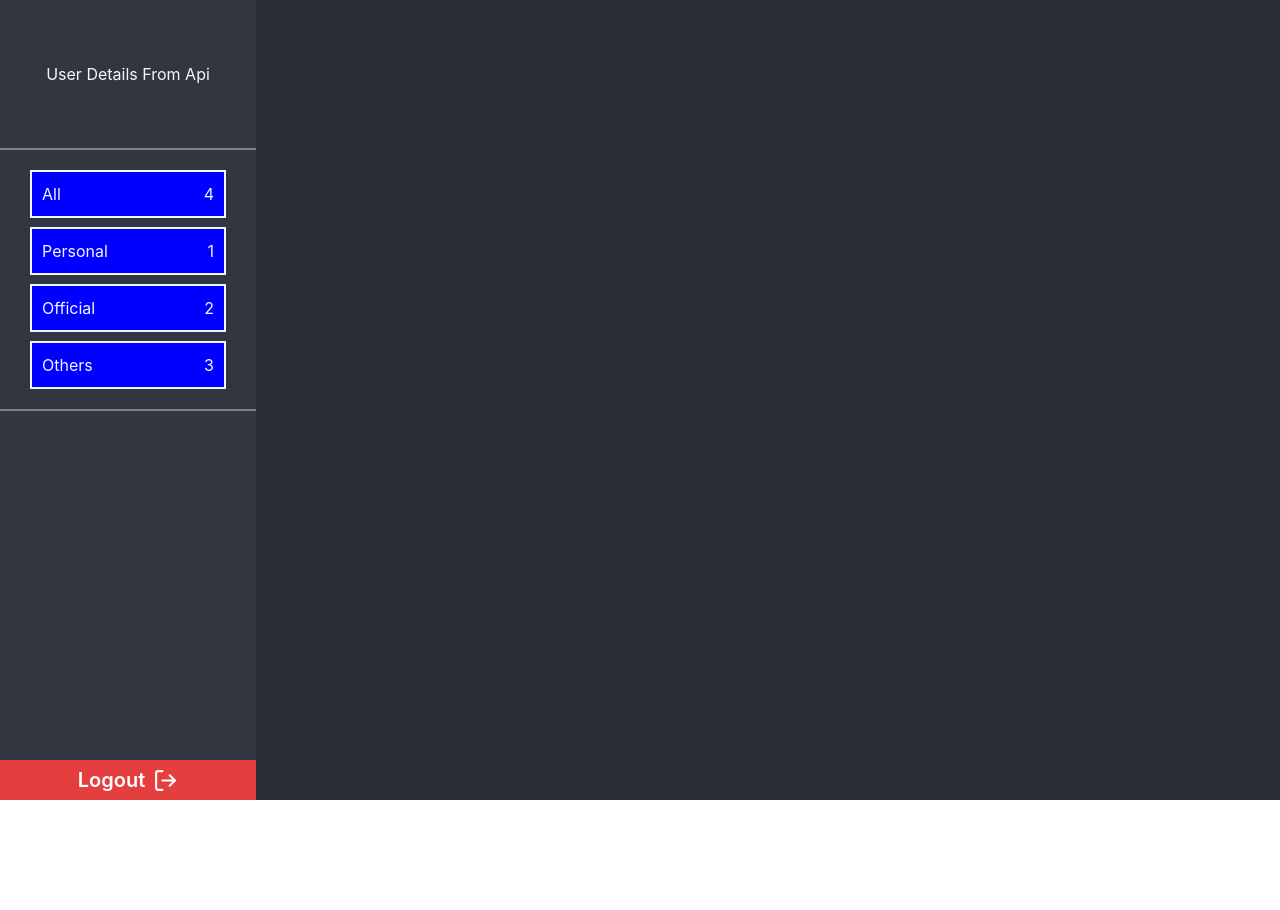
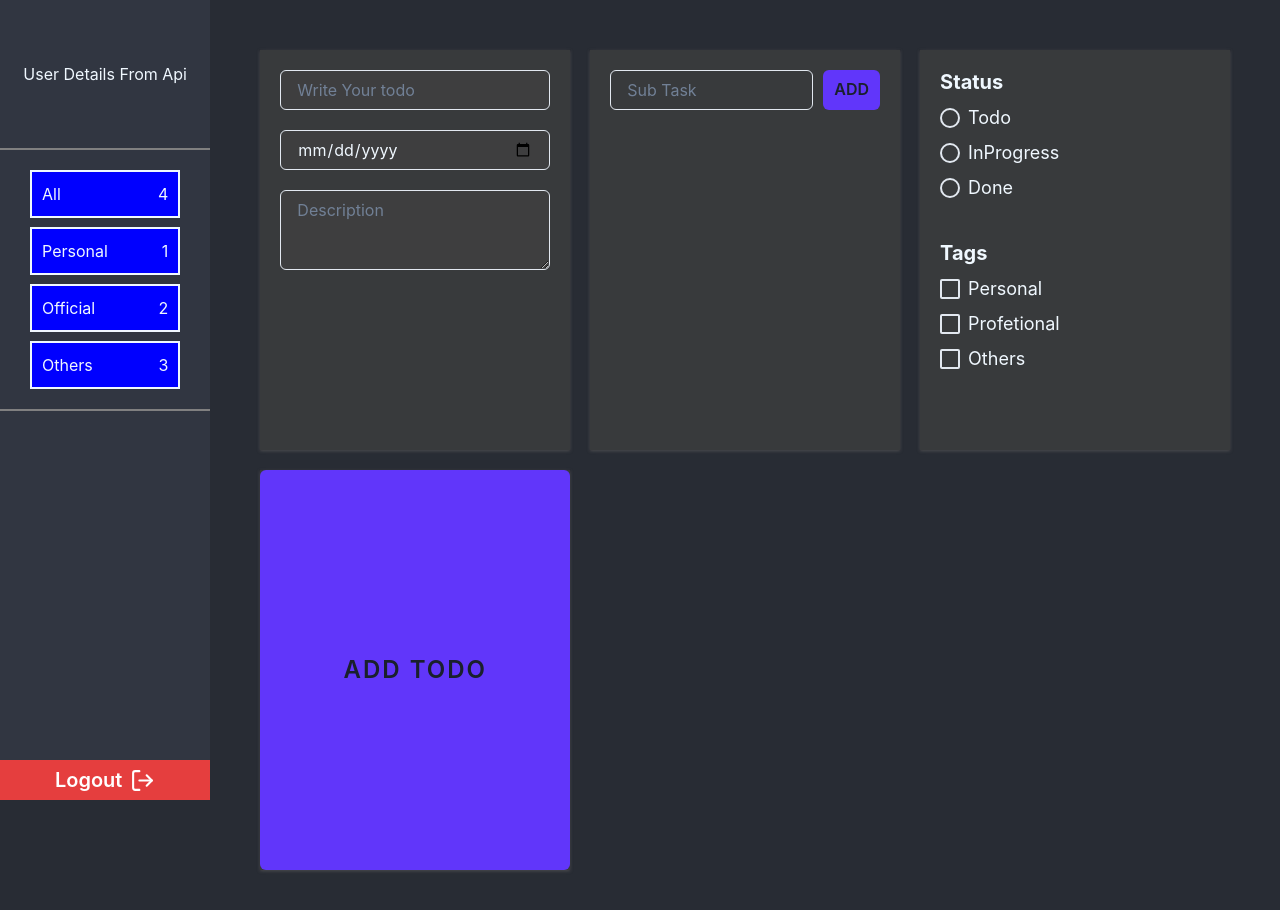
Before and after one commit to sarkarsubho/FullStackTodo, a React (Create React App) app: page / in a window 1280 px wide. Shown: the top 910 px of the page. Before the commit the page ends 800 px from the top, so only its background shows below. Built offline with nearby package versions, Linux system fonts and the light colour scheme.

Commit message:
creating create todo page

```diff
--- /dev/null
+++ b/db.json
@@ -0,0 +1,32 @@
+{
+  "users": [],
+  "todos": [
+    {
+      "title": "testing",
+      "description": "it is all about testing",
+      "subTasks": [
+        {
+          "id": "d20e508d-263a-4b5a-939f-19525216e24f",
+          "title": "subtask1",
+          "status": true
+        },
+        {
+          "id": "4eded36d-4508-4936-8496-48465f4df188",
+          "title": "subtask 2",
+          "status": true
+        }
+      ],
+      "status": "done",
+      "tags": {
+        "Official": true,
+        "Personal": true,
+        "Others": true,
+        "official": true
+      },
+      "date": "2022-05-28",
+      "id": 3,
+      "username": "subho@gmail.com"
+    }
+  ]
+
+}
--- a/package.json
+++ b/package.json
@@ -19,9 +19,11 @@
     "react-scripts": "5.0.1",
     "redux": "^4.2.0",
     "redux-thunk": "^2.4.1",
+    "uuid": "^9.0.0",
     "web-vitals": "^2.1.4"
   },
   "scripts": {
+    "server": "json-server db.json --watch --port 8080",
     "start": "react-scripts start",
     "build": "react-scripts build",
     "test": "react-scripts test",
--- a/src/App.css
+++ b/src/App.css
@@ -3,6 +3,7 @@
    background-color: #282c34;
    min-height: 100vh;
    color: aliceblue;
+   display: flex;
 }
 
 .App-logo {
--- a/src/App.js
+++ b/src/App.js
@@ -1,12 +1,14 @@
-import logo from './logo.svg';
+
 import './App.css';
 import { Sidebar } from './components/Sidebar';
+import { CreateTodo } from './pages/CreateTodo';
 
 function App() {
   return (
     <div className="App">
 
         <Sidebar></Sidebar>
+        <CreateTodo></CreateTodo>
 
 
     </div>
--- a/src/components/Sidebar.jsx
+++ b/src/components/Sidebar.jsx
@@ -10,6 +10,7 @@ export const Sidebar = () => {
       height={"100vh"}
       justifyContent={"space-between"}
       bg={"#313641"}
+      position=""
     >
       <Flex direction={"column"} textAlign="center">
         <Box
--- /dev/null
+++ b/src/components/createTodo/description.module.css
@@ -0,0 +1,19 @@
+.main{
+    width: 350px;
+    height: 500px;
+    border: 1px solid red;
+    display: flex;
+    flex-direction: column;
+    color: gray;
+    gap: 20px;
+    padding: 20px;
+    border-radius: 5px;
+
+}
+
+.main input,textarea{
+    background: local;
+    border: 1px solid gray;
+    padding: 10px;
+
+}
--- a/src/pages/CreateTodo.jsx
+++ b/src/pages/CreateTodo.jsx
@@ -1,5 +1,163 @@
-import React from "react";
+import {
+  Box,
+  Input,
+  Button,
+  Checkbox,
+  Flex,
+  Heading,
+  Radio,
+  RadioGroup,
+  Stack,
+  Textarea,
+} from "@chakra-ui/react";
+import React, { useState } from "react";
+import { useReducer } from "react";
+import styles from "./createtodo.module.css";
+
+const initialState = {
+  title: "",
+  description: "",
+  date: "",
+  subTasks: [],
+  status: "todo",
+  tags: { Official: false, Personal: false, Others: false },
+};
+
+const types = {
+  SET_TITLE: "SET_tITLE",
+  SET_DECRIPTION: "SET_DECRIPTION",
+  SET_DATE: "SET_DATE",
+  SET_SUBTASK: "SET_SUBTASK",
+  UPDATE_SUBTASK: "UPDATE_SUBTASK",
+  TOGGLE_SUBTASK: "TOGGLE_SUBTASK",
+  SET_STATUS: "SET_STATUS",
+  SET_TAGS: "SET_TAGS",
+  RESET: "RESET",
+};
+
+const reducer = (state, { type, payload }) => {
+  switch (type) {
+    case types.SET_TITLE:
+      return { ...state, title: payload };
+    default:
+      throw new Error("Action is not Proper.Provide a proper action");
+  }
+};
 
 export const CreateTodo = () => {
-  return <div>CreateTodo</div>;
+  const [state, dispatchState] = useReducer(reducer, initialState);
+  const { title, description, date, subTasks, status, tags } = state;
+  console.log(state);
+  // const [subTasks, setSubTasks] = useState([]);
+  let [subtask, setSubTask] = useState("");
+
+  const handleSubTask = () => {
+    console.log("subTask", subtask);
+    subTasks.push(subtask);
+    // setSubTasks(subTasks);
+    setSubTask("");
+  };
+  return (
+    <Box className={styles.main}>
+      {/* todo Content */}
+      <Flex direction={"column"} gap={"20px"}>
+        <Input
+          type={"text"}
+          placeholder={"Write Your todo"}
+          value={title}
+          onChange={(e) =>
+            dispatchState({ type: types.SET_TITLE, payload: e.target.value })
+          }
+        ></Input>
+        <Input type={"date"}></Input>
+        <Textarea placeholder="Description"></Textarea>
+      </Flex>
+
+      {/* Add Subtask */}
+      <Box>
+        <Flex gap={"10px"}>
+          <Input
+            // value={subtask}
+            placeholder="Sub Task"
+            // onChange={(e) => setSubTask(e.target.value)}
+          ></Input>
+          <Button
+            bg={"#6136fa"}
+            _hover={{ background: "#6e47fa" }}
+            onClick={handleSubTask}
+          >
+            {" "}
+            ADD
+          </Button>
+        </Flex>
+        <Flex direction={"column"} gap="10px" padding={"20px"}>
+          {subTasks.map((task, i) => {
+            return (
+              <Flex key={i} gap={"10px"}>
+                <Checkbox>{task}</Checkbox>
+                <Button colorScheme={"red"}>Delete</Button>
+              </Flex>
+            );
+          })}
+        </Flex>
+      </Box>
+
+      {/* tag andStatus */}
+      <Flex direction={"column"} padding={"20px"} textAlign={"left"} gap="40px">
+        <Box>
+          <Heading as={"h4"} size="md" marginBottom={"10px"}>
+            Status
+          </Heading>
+          <RadioGroup>
+            <Stack direction={"column"}>
+              <Radio value={"todo"} size="lg">
+                {" "}
+                Todo
+              </Radio>
+              <Radio value={"inprogress"} size="lg">
+                {" "}
+                InProgress
+              </Radio>
+              <Radio value={"done"} size="lg">
+                {" "}
+                Done
+              </Radio>
+            </Stack>
+          </RadioGroup>
+        </Box>
+
+        <Box>
+          <Heading as={"h4"} size="md" marginBottom={"10px"}>
+            Tags
+          </Heading>
+          <Stack>
+            <Checkbox size="lg" colorScheme="green">
+              Personal
+            </Checkbox>
+            <Checkbox size="lg" colorScheme="green">
+              Profetional
+            </Checkbox>
+            <Checkbox size="lg" colorScheme="green">
+              Others
+            </Checkbox>
+          </Stack>
+        </Box>
+      </Flex>
+
+      {/* ADD Task Button */}
+      <Box>
+        <Button
+          bg={"#6136fa"}
+          _hover={{ background: "#6e47fa" }}
+          fontSize={"2xl"}
+          letterSpacing={"2px"}
+          width={"100%"}
+          height={"100%"}
+          padding={"50px"}
+        >
+          ADD TODO
+        </Button>
+      </Box>
+    </Box>
+  );
 };
--- /dev/null
+++ b/src/pages/createtodo.module.css
@@ -0,0 +1,18 @@
+.main {
+  display: grid;
+  grid-template-columns: repeat(auto-fill, minmax(250px, 1fr));
+  width: 100%;
+  gap: 20px;
+  padding: 50px;
+  overflow: scroll;
+}
+.main > div {
+  padding: 20px;
+  box-shadow: rgba(99, 97, 97, 0.658) 0px 1px 3px 0px,
+    rgba(27, 31, 35, 0.15) 0px 0px 0px 1px;
+  background-color: rgba(65, 65, 66, 0.664);
+  height: 400PX;
+}
+.main>div:nth-child(4){
+padding: 0;
+}
```
Also changed, not shown: src/components/createTodo/Description.jsx (added, +52 -0 lines), 1 other file (tests, documents, lock files or other folders).
